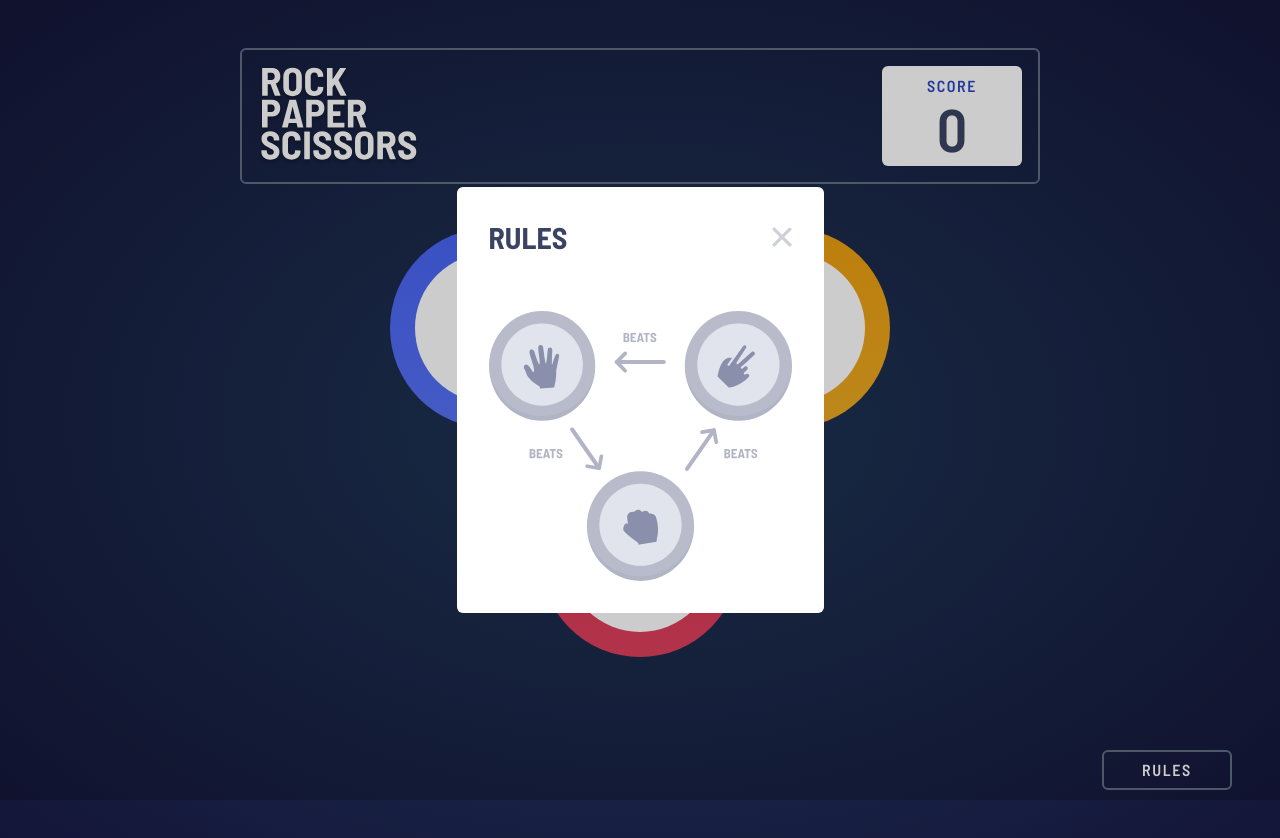
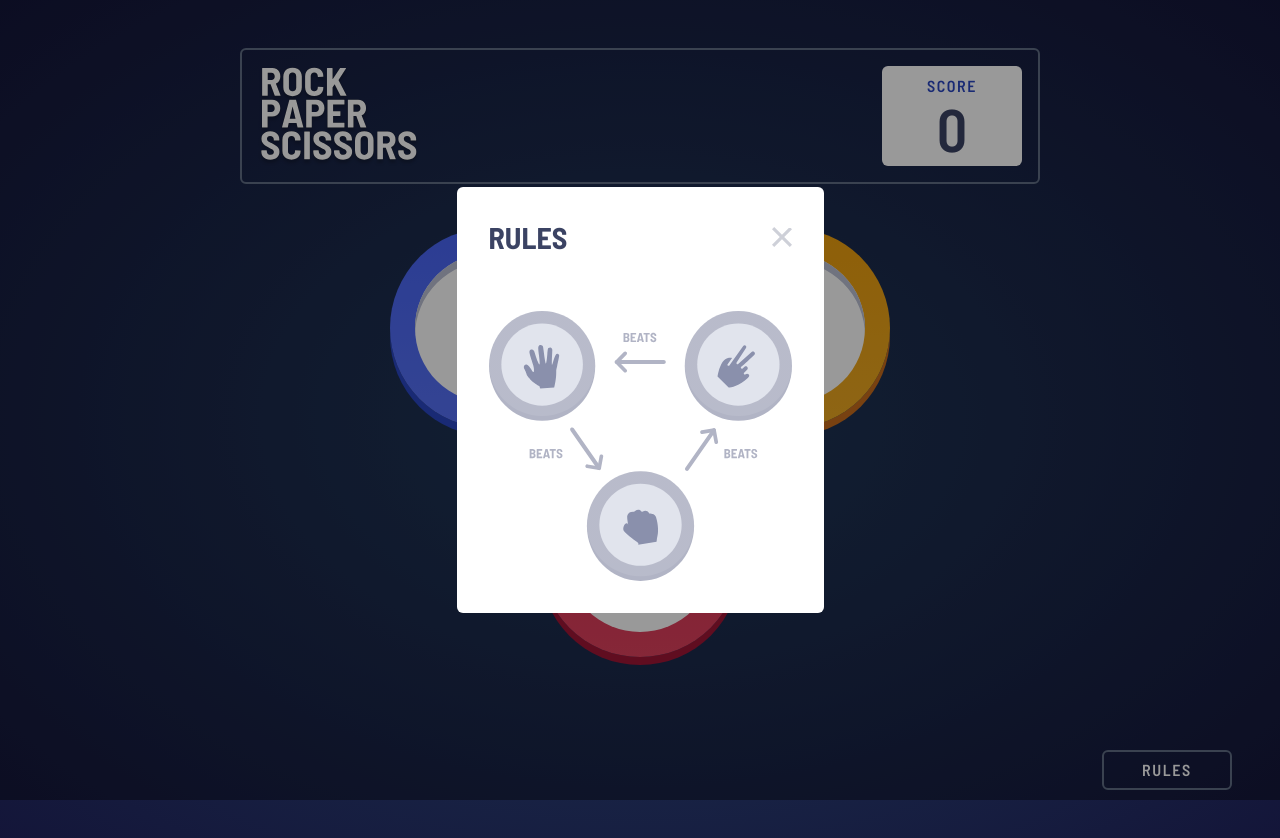
Before and after one commit to br14nn/rock-paper-scissors, a Next.js app: page / in a window 1280 px wide. Both pictures are taken after a click on the button "RULES". Built offline with nearby package versions, Linux system fonts and the light colour scheme.

Commit message:
added shadow effects on Pick components

```diff
--- a/src/components/custom/OpponentPickingPhase.tsx
+++ b/src/components/custom/OpponentPickingPhase.tsx
@@ -66,11 +66,11 @@ const OpponentPickingPhase = () => {
   if (phase === "opponentPickingPhase" || phase === "winnerAnnouncingPhase") {
     return (
       <>
-        <div className="flex flex-row items-center justify-center gap-12 xl:gap-32">
+        <div className="relative flex flex-row items-center justify-center gap-12 xl:gap-32">
           <div className="flex flex-col items-center gap-6 xl:flex-col-reverse xl:gap-12">
             {playerPick === "rock" && (
               <Pick
-                className="cursor-default bg-rock-gradient xl:w-[300px]"
+                className="shadow-rock cursor-default bg-rock-gradient xl:w-[300px]"
                 animation="none"
                 id="rock"
               >
@@ -79,7 +79,7 @@ const OpponentPickingPhase = () => {
             )}
             {playerPick === "paper" && (
               <Pick
-                className="cursor-default bg-paper-gradient xl:w-[300px]"
+                className="shadow-paper cursor-default bg-paper-gradient xl:w-[300px]"
                 animation="none"
                 id="paper"
               >
@@ -88,7 +88,7 @@ const OpponentPickingPhase = () => {
             )}
             {playerPick === "scissors" && (
               <Pick
-                className="cursor-default bg-scissors-gradient xl:w-[300px]"
+                className="shadow-scissors cursor-default bg-scissors-gradient xl:w-[300px]"
                 animation="none"
                 id="scissors"
               >
@@ -106,7 +106,7 @@ const OpponentPickingPhase = () => {
             )}
             {opponentPick === "rock" && (
               <Pick
-                className="cursor-default bg-rock-gradient xl:w-[300px]"
+                className="shadow-rock cursor-default bg-rock-gradient xl:w-[300px]"
                 animation="none"
                 id="rock"
               >
@@ -115,7 +115,7 @@ const OpponentPickingPhase = () => {
             )}
             {opponentPick === "paper" && (
               <Pick
-                className="cursor-default bg-paper-gradient xl:w-[300px]"
+                className="shadow-paper cursor-default bg-paper-gradient xl:w-[300px]"
                 animation="none"
                 id="paper"
               >
@@ -124,7 +124,7 @@ const OpponentPickingPhase = () => {
             )}
             {opponentPick === "scissors" && (
               <Pick
-                className="cursor-default bg-scissors-gradient xl:w-[300px]"
+                className="shadow-scissors cursor-default bg-scissors-gradient xl:w-[300px]"
                 animation="none"
                 id="scissors"
               >
--- a/src/components/custom/Pick.tsx
+++ b/src/components/custom/Pick.tsx
@@ -32,7 +32,7 @@ const Pick = forwardRef<HTMLButtonElement, IPickProps>(
         ref={ref}
         {...props}
       >
-        <div className="flex aspect-square w-[75%] items-center justify-center rounded-full bg-white">
+        <div className="flex aspect-square w-[75%] items-center justify-center rounded-full bg-white shadow-[inset_0px_6px_#BABFD3] xl:shadow-[inset_0px_8px_#BABFD3]">
           {children}
         </div>
       </button>
--- a/src/components/custom/PlayerPickingPhase.tsx
+++ b/src/components/custom/PlayerPickingPhase.tsx
@@ -23,21 +23,21 @@ const PlayerPickingPhase = () => {
     return (
       <div className="relative flex items-center justify-center">
         <Pick
-          className="absolute -translate-x-[70%] -translate-y-[98px] bg-paper-gradient xl:-translate-x-[75%] xl:-translate-y-[139px]"
+          className="shadow-paper-2 xl:shadow-paper absolute -translate-x-[70%] -translate-y-[98px] bg-paper-gradient xl:-translate-x-[75%] xl:-translate-y-[139px]"
           id="paper"
           onClick={handlePlayerPick}
         >
           <IconPaper />
         </Pick>
         <Pick
-          className="absolute -translate-y-[98px] translate-x-[70%] bg-scissors-gradient xl:-translate-y-[139px] xl:translate-x-[75%]"
+          className="shadow-scissors-2 xl:shadow-scissors absolute -translate-y-[98px] translate-x-[70%] bg-scissors-gradient xl:-translate-y-[139px] xl:translate-x-[75%]"
           id="scissors"
           onClick={handlePlayerPick}
         >
           <IconScissors />
         </Pick>
         <Pick
-          className="absolute translate-y-[35%] bg-rock-gradient xl:translate-y-[45%]"
+          className="shadow-rock-2 xl:shadow-rock absolute translate-y-[35%] bg-rock-gradient xl:translate-y-[45%]"
           id="rock"
           onClick={handlePlayerPick}
         >
--- a/src/components/custom/RulesPopupWindow.tsx
+++ b/src/components/custom/RulesPopupWindow.tsx
@@ -31,7 +31,7 @@ const RulesPopupWindow = () => {
           {showRulesWindow && (
             <>
               <div
-                className="fixed inset-0 hidden h-screen w-screen bg-black/20 xl:block"
+                className="fixed inset-0 hidden h-screen w-screen bg-black/40 xl:block"
                 onClick={handleClick}
               />
               <m.div
--- a/src/components/images/IconClose.tsx
+++ b/src/components/images/IconClose.tsx
@@ -16,8 +16,8 @@ const IconClose = ({ className }: TIconCloseProps) => {
     >
       <path
         opacity="0.25"
-        fill-rule="evenodd"
-        clip-rule="evenodd"
+        fillRule="evenodd"
+        clipRule="evenodd"
         d="M16.8882 0L19 2.11078L11.6108 9.5L19 16.8892L16.8892 18.999L9.5 11.6108L2.11078 19L0 16.8882L7.38922 9.49901L0 2.11078L2.11078 0L9.5 7.38922L16.8892 0H16.8882Z"
         fill="#3B4262"
       />
--- a/tailwind.config.ts
+++ b/tailwind.config.ts
@@ -10,6 +10,14 @@ const config: Config = {
     extend: {
       minHeight: {
         screen: "100svh",
+      },
+      boxShadow: {
+        paper: "0px 8px #2945C2",
+        "paper-2": "0px 6px #2945C2",
+        scissors: "0px 8px #C76C1D",
+        "scissors-2": "0px 6px #C76C1D",
+        rock: "0px 8px #9F1536",
+        "rock-2": "0px 6px #9F1536",
       },
       screens: {
         sm: "640px",
```
